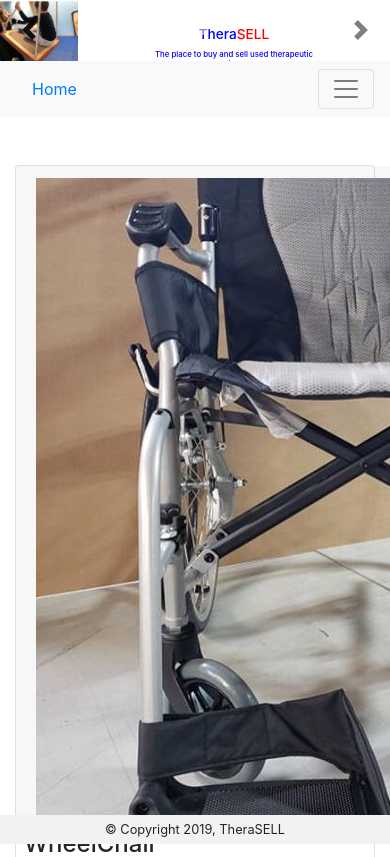
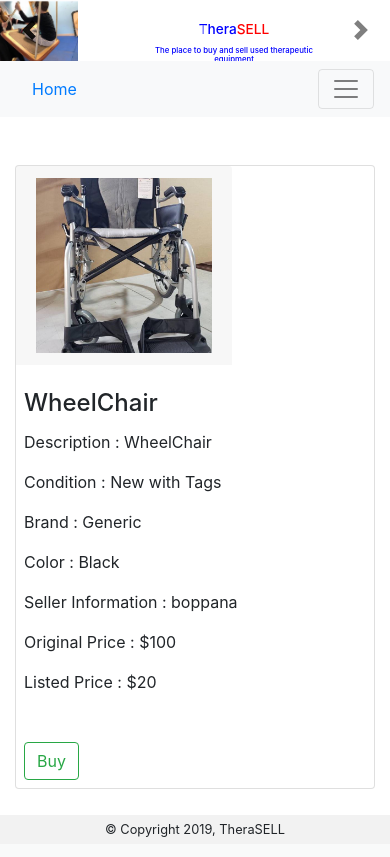
Before and after one commit to psb342/Therasell, a Django app: page /product/1/ in a window 390 px wide; the page is wider, and only the part inside the window is pictured. Shown: the top 857 px of that part. Run offline with Django 3.2, Linux system fonts and the light colour scheme; data comes from the database, SQL or seed files in the repository; some libraries are stand-ins or nearby versions.

Commit message:
product detail is now responsive

```diff
--- a/therasell/product/templates/product/base.html
+++ b/therasell/product/templates/product/base.html
@@ -54,7 +54,7 @@
 right: 15%;
 left: auto;
 width: 50%;
-top: 10%;
+top: 2%;
 }
 
 .carousel-indicators li {
--- a/therasell/product/templates/product/product_detail.html
+++ b/therasell/product/templates/product/product_detail.html
@@ -9,9 +9,10 @@
 <div class="container">
     <div class="card flex-row flex-wrap">
         <div class="card-header border-0">
-            <img src="/media/{{product.Image}}" alt="">
+            <img src="/media/{{product.Image}}" alt="" style="max-width: 45vw;height: auto;">
         </div>
         <div class="card-block px-2">
+            <br>
             <h4 class="card-title">{{ product.Title }}</h4>
             <p class="card-text">Description : {{ product.Description }}</p>
             <p class="card-text">Condition : {{ product.Condition }}</p>
```
